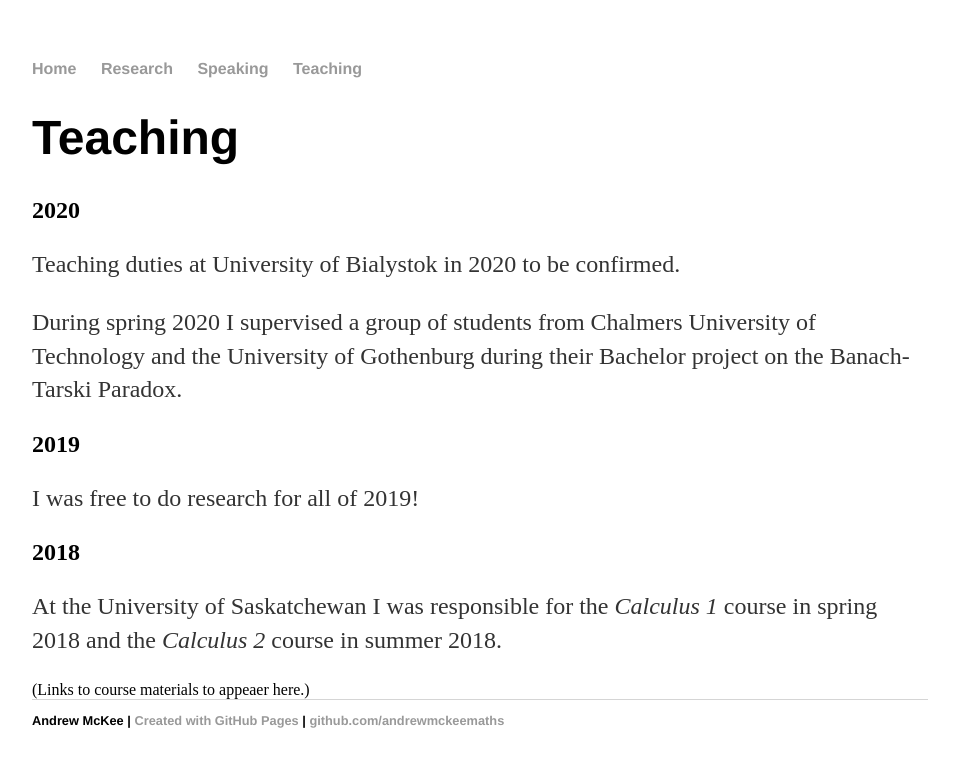
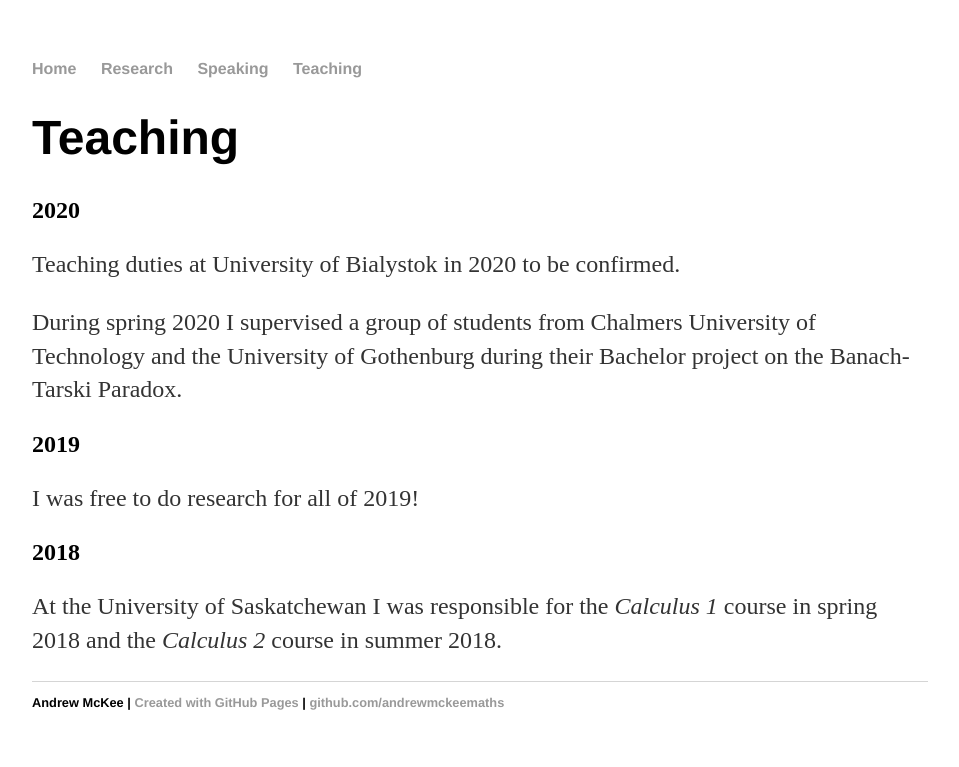
Before and after one commit to andrewmckeemaths/andrewmckeemaths.github.io, a Jekyll site: the page built from teaching/index.html, in a window 1280 px wide. Shown: the top 767 px of the page, without its empty margins (160-1119 px from the left). Built offline with Jekyll 4.4.1, drawn with Linux system fonts in a browser that asks for light colours.

Commit message:
Update index.html
Removed extra note

```diff
--- a/teaching/index.html
+++ b/teaching/index.html
@@ -18,5 +18,3 @@ title: Andrew McKee
 <h2>2018</h2>
 
 <p>At the University of Saskatchewan I was responsible for the <em>Calculus 1</em> course in spring 2018 and the <em>Calculus 2</em> course in summer 2018.</p>
-
-(Links to course materials to appeaer here.)
```
